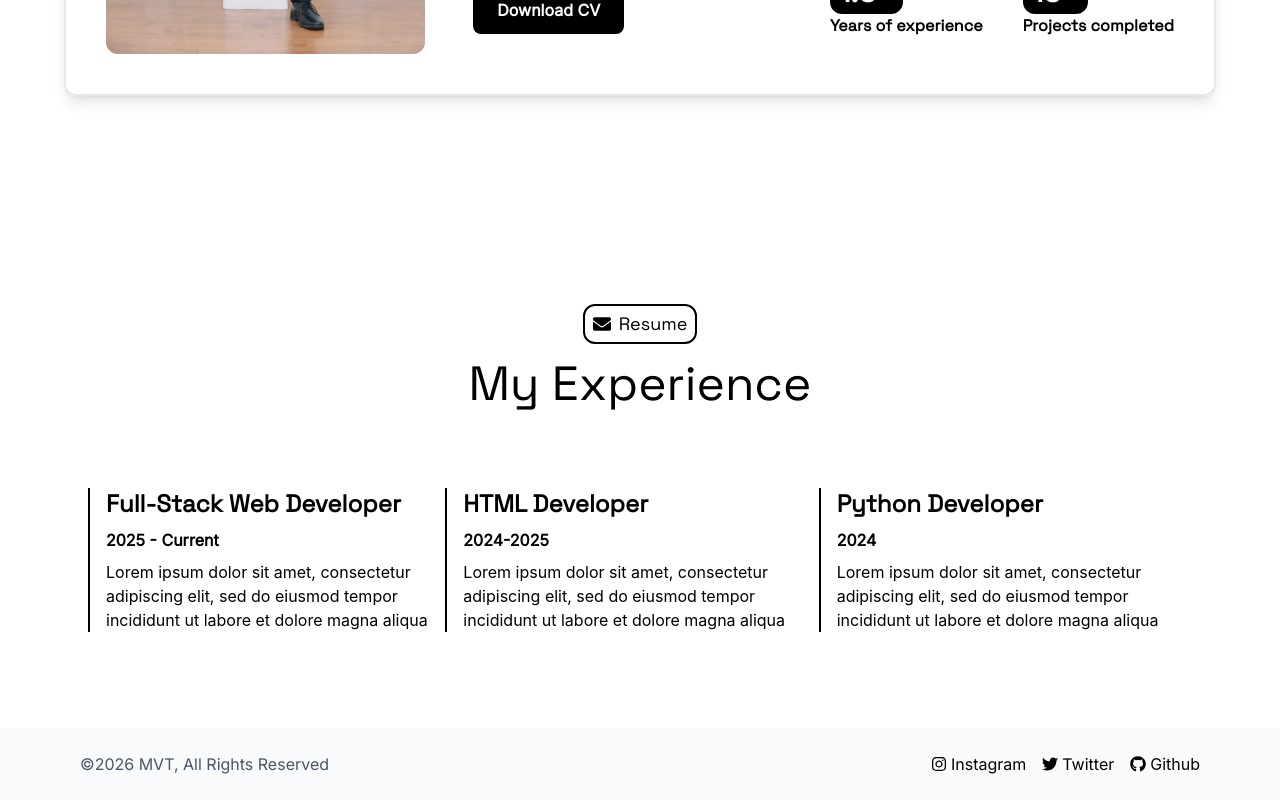
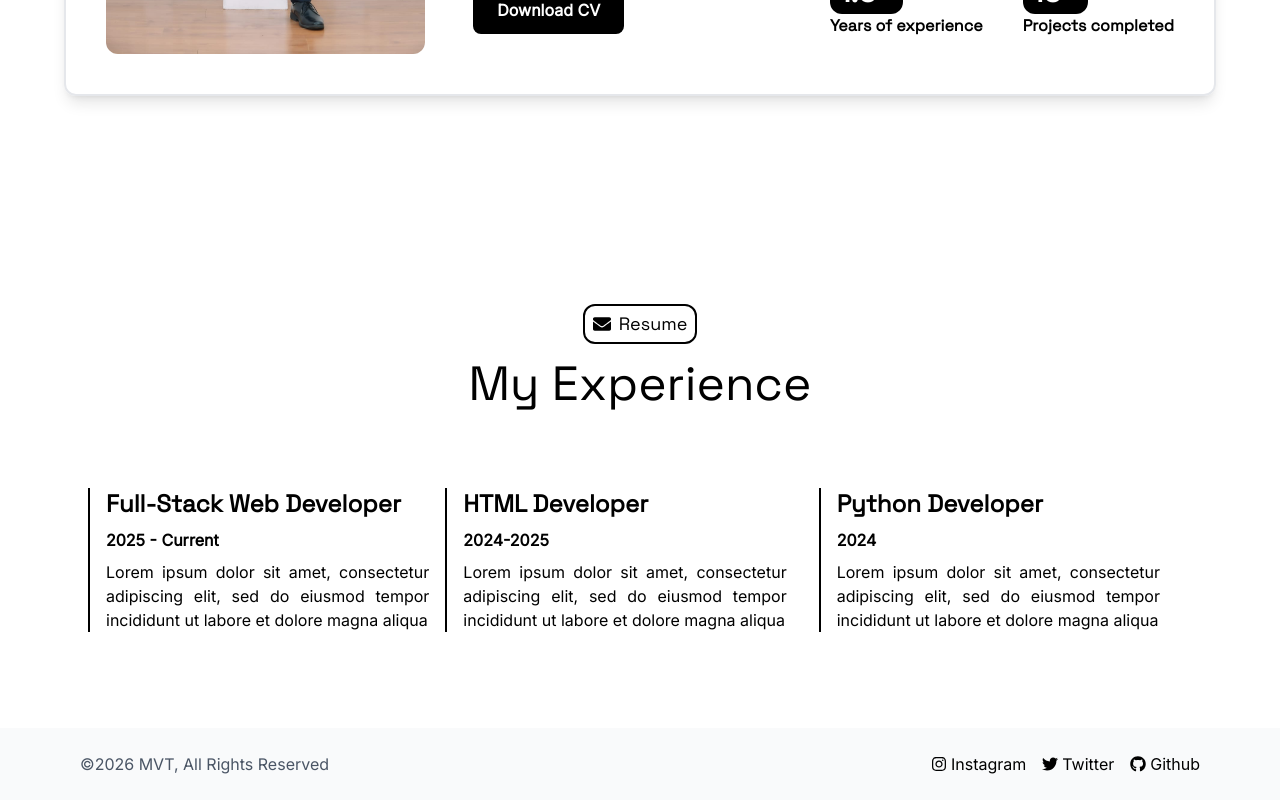
Before and after one commit to marvelTtihu/marvelTtihu, a React (Vite) app: page /about in a window 1280 px wide. Shown: the part 720-1520 px from the top of the page. Built offline with nearby package versions, Linux system fonts and the light colour scheme.

Commit message:
wip: build experience section layout

```diff
--- a/src/pages/About/section/Experience.jsx
+++ b/src/pages/About/section/Experience.jsx
@@ -8,23 +8,23 @@ function Experience() {
                 <h2 className="text-center mb-20 text-3xl md:text-5xl font-space">
                     My Experience
                 </h2>
-                <div className='border-l-2 px-4 flex flex-col md:flex-row'>
+                <div className='border-l-2 px-4 flex flex-col md:flex-row text-justify'>
                     <article className='mb-8 md:mb-0 md:mr-4'>
                         <h3 className='text-xl md:text-2xl mb-2 font-space font-bold'>Full-Stack Web Developer</h3>
                         <p className='font-semibold font-inter mb-2'>2025 - Current</p>
-                        <p>Lorem ipsum dolor sit amet, consectetur adipiscing elit, sed do eiusmod tempor incididunt ut labore et dolore magna aliqua</p>
+                        <p className='font-inter'>Lorem ipsum dolor sit amet, consectetur adipiscing elit, sed do eiusmod tempor incididunt ut labore et dolore magna aliqua</p>
                     </article>
 
                     <article className='mb-8 md:mb-0 md:mr-4 md:border-l-2 md:px-4'>
                         <h3 className='text-xl md:text-2xl mb-2 font-space font-bold'>HTML Developer</h3>
                         <p className='font-semibold font-inter mb-2'>2024-2025</p>
-                        <p>Lorem ipsum dolor sit amet, consectetur adipiscing elit, sed do eiusmod tempor incididunt ut labore et dolore magna aliqua</p>
+                        <p className='font-inter'>Lorem ipsum dolor sit amet, consectetur adipiscing elit, sed do eiusmod tempor incididunt ut labore et dolore magna aliqua</p>
                     </article>
 
                     <article className='md:border-l-2 md:px-4'>
                         <h3 className='text-xl md:text-2xl mb-2 font-space font-bold'>Python Developer</h3>
                         <p className='font-semibold font-inter mb-2'>2024</p>
-                        <p>Lorem ipsum dolor sit amet, consectetur adipiscing elit, sed do eiusmod tempor incididunt ut labore et dolore magna aliqua</p>
+                        <p className='font-inter'>Lorem ipsum dolor sit amet, consectetur adipiscing elit, sed do eiusmod tempor incididunt ut labore et dolore magna aliqua</p>
                     </article>
                 </div>
             </div>
```
